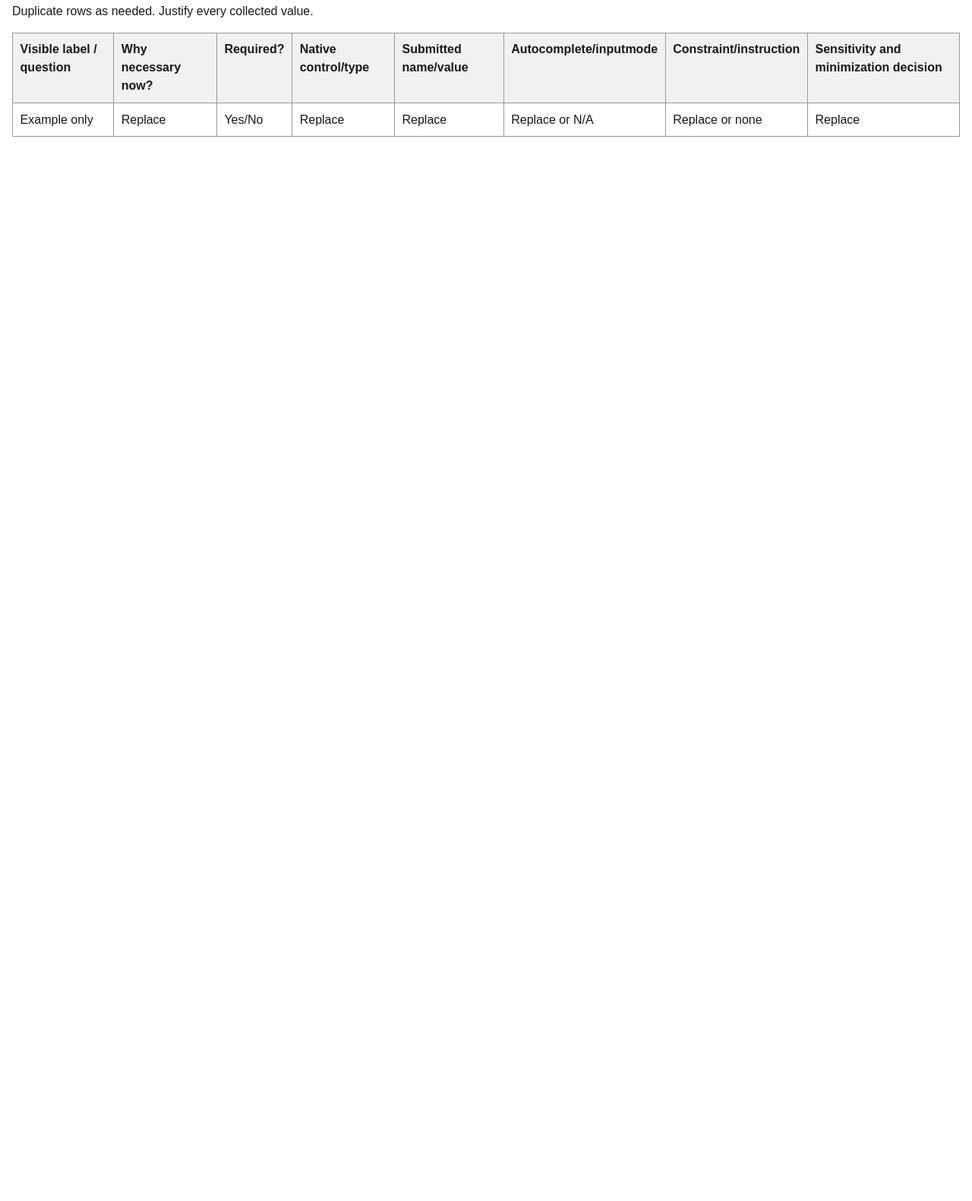
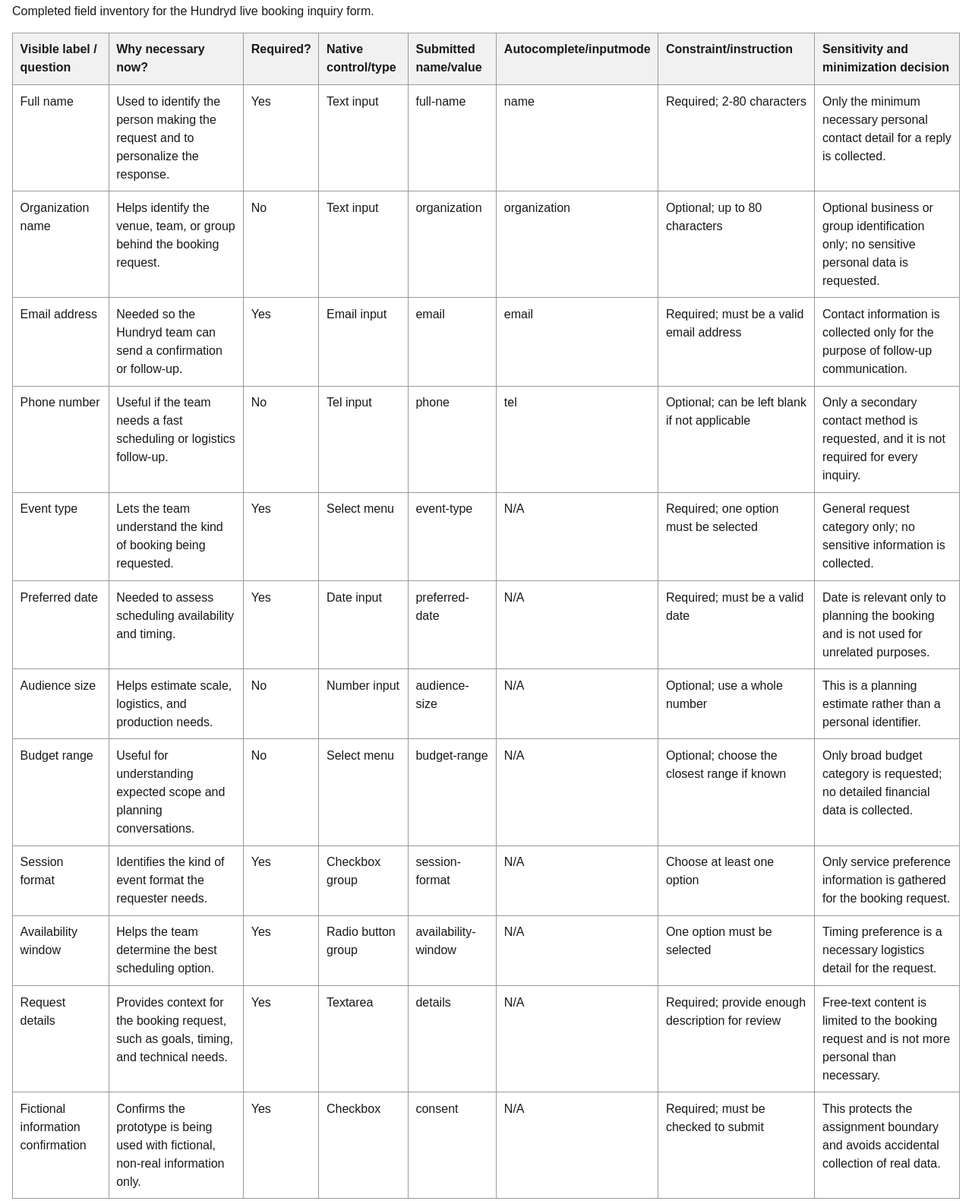
Before and after one commit to Hundryd/GIT337-ASSESSMENT-Inclusive-Form-Flow-Starter, a plain HTML site: page field-inventory-template.html in a window 1280 px wide. Shown: the part 104-1685 px from the top of the page at 76% size. Before the commit the page ends 800 px from the top, so only its background shows below. Drawn offline with Linux system fonts and the light colour scheme.

Commit message:
add all values needed for form in the template

```diff
--- a/field-inventory-template.html
+++ b/field-inventory-template.html
@@ -1,36 +1,43 @@
 <!doctype html>
 <html lang="en">
+
 <head>
     <meta charset="utf-8">
     <meta name="viewport" content="width=device-width,initial-scale=1">
     <title>Field Inventory</title>
     <style>
-        body{
-            font-family:Arial,sans-serif;
-            line-height:1.5;
-            max-width:80rem;
-            margin:auto;
-            padding:1rem;
-            color:#191919;
+        body {
+            font-family: Arial, sans-serif;
+            line-height: 1.5;
+            max-width: 80rem;
+            margin: auto;
+            padding: 1rem;
+            color: #191919;
         }
-        table{
-            width:100%;
-            border-collapse:collapse;
+
+        table {
+            width: 100%;
+            border-collapse: collapse;
         }
-        th,td{
-            padding:.6rem;
-            border:1px solid #999;
-            text-align:left;
-            vertical-align:top;
+
+        th,
+        td {
+            padding: .6rem;
+            border: 1px solid #999;
+            text-align: left;
+            vertical-align: top;
         }
-        th{
-            background:#f1f1f1;
+
+        th {
+            background: #f1f1f1;
         }
     </style>
 </head>
+
 <body>
     <h1>F2 · Task and Data Plan</h1>
-            <p>Duplicate rows as needed. Justify every collected value.</p>
+    <p>Completed field inventory for the Hundryd live booking inquiry form.</p>
+
     <table>
         <thead>
             <tr>
@@ -46,16 +53,127 @@
         </thead>
         <tbody>
             <tr>
-                        <td>Example only</td>
-                        <td>Replace</td>
-                        <td>Yes/No</td>
-                        <td>Replace</td>
-                        <td>Replace</td>
-                        <td>Replace or N/A</td>
-                        <td>Replace or none</td>
-                        <td>Replace</td>
+                <td>Full name</td>
+                <td>Used to identify the person making the request and to personalize the response.</td>
+                <td>Yes</td>
+                <td>Text input</td>
+                <td>full-name</td>
+                <td>name</td>
+                <td>Required; 2-80 characters</td>
+                <td>Only the minimum necessary personal contact detail for a reply is collected.</td>
+            </tr>
+            <tr>
+                <td>Organization name</td>
+                <td>Helps identify the venue, team, or group behind the booking request.</td>
+                <td>No</td>
+                <td>Text input</td>
+                <td>organization</td>
+                <td>organization</td>
+                <td>Optional; up to 80 characters</td>
+                <td>Optional business or group identification only; no sensitive personal data is requested.</td>
+            </tr>
+            <tr>
+                <td>Email address</td>
+                <td>Needed so the Hundryd team can send a confirmation or follow-up.</td>
+                <td>Yes</td>
+                <td>Email input</td>
+                <td>email</td>
+                <td>email</td>
+                <td>Required; must be a valid email address</td>
+                <td>Contact information is collected only for the purpose of follow-up communication.</td>
+            </tr>
+            <tr>
+                <td>Phone number</td>
+                <td>Useful if the team needs a fast scheduling or logistics follow-up.</td>
+                <td>No</td>
+                <td>Tel input</td>
+                <td>phone</td>
+                <td>tel</td>
+                <td>Optional; can be left blank if not applicable</td>
+                <td>Only a secondary contact method is requested, and it is not required for every inquiry.</td>
+            </tr>
+            <tr>
+                <td>Event type</td>
+                <td>Lets the team understand the kind of booking being requested.</td>
+                <td>Yes</td>
+                <td>Select menu</td>
+                <td>event-type</td>
+                <td>N/A</td>
+                <td>Required; one option must be selected</td>
+                <td>General request category only; no sensitive information is collected.</td>
+            </tr>
+            <tr>
+                <td>Preferred date</td>
+                <td>Needed to assess scheduling availability and timing.</td>
+                <td>Yes</td>
+                <td>Date input</td>
+                <td>preferred-date</td>
+                <td>N/A</td>
+                <td>Required; must be a valid date</td>
+                <td>Date is relevant only to planning the booking and is not used for unrelated purposes.</td>
+            </tr>
+            <tr>
+                <td>Audience size</td>
+                <td>Helps estimate scale, logistics, and production needs.</td>
+                <td>No</td>
+                <td>Number input</td>
+                <td>audience-size</td>
+                <td>N/A</td>
+                <td>Optional; use a whole number</td>
+                <td>This is a planning estimate rather than a personal identifier.</td>
+            </tr>
+            <tr>
+                <td>Budget range</td>
+                <td>Useful for understanding expected scope and planning conversations.</td>
+                <td>No</td>
+                <td>Select menu</td>
+                <td>budget-range</td>
+                <td>N/A</td>
+                <td>Optional; choose the closest range if known</td>
+                <td>Only broad budget category is requested; no detailed financial data is collected.</td>
+            </tr>
+            <tr>
+                <td>Session format</td>
+                <td>Identifies the kind of event format the requester needs.</td>
+                <td>Yes</td>
+                <td>Checkbox group</td>
+                <td>session-format</td>
+                <td>N/A</td>
+                <td>Choose at least one option</td>
+                <td>Only service preference information is gathered for the booking request.</td>
+            </tr>
+            <tr>
+                <td>Availability window</td>
+                <td>Helps the team determine the best scheduling option.</td>
+                <td>Yes</td>
+                <td>Radio button group</td>
+                <td>availability-window</td>
+                <td>N/A</td>
+                <td>One option must be selected</td>
+                <td>Timing preference is a necessary logistics detail for the request.</td>
+            </tr>
+            <tr>
+                <td>Request details</td>
+                <td>Provides context for the booking request, such as goals, timing, and technical needs.</td>
+                <td>Yes</td>
+                <td>Textarea</td>
+                <td>details</td>
+                <td>N/A</td>
+                <td>Required; provide enough description for review</td>
+                <td>Free-text content is limited to the booking request and is not more personal than necessary.</td>
+            </tr>
+            <tr>
+                <td>Fictional information confirmation</td>
+                <td>Confirms the prototype is being used with fictional, non-real information only.</td>
+                <td>Yes</td>
+                <td>Checkbox</td>
+                <td>consent</td>
+                <td>N/A</td>
+                <td>Required; must be checked to submit</td>
+                <td>This protects the assignment boundary and avoids accidental collection of real data.</td>
             </tr>
         </tbody>
     </table>
 </body>
+
 </html>
```
Lines whose indentation alone changed are shown as unchanged.
